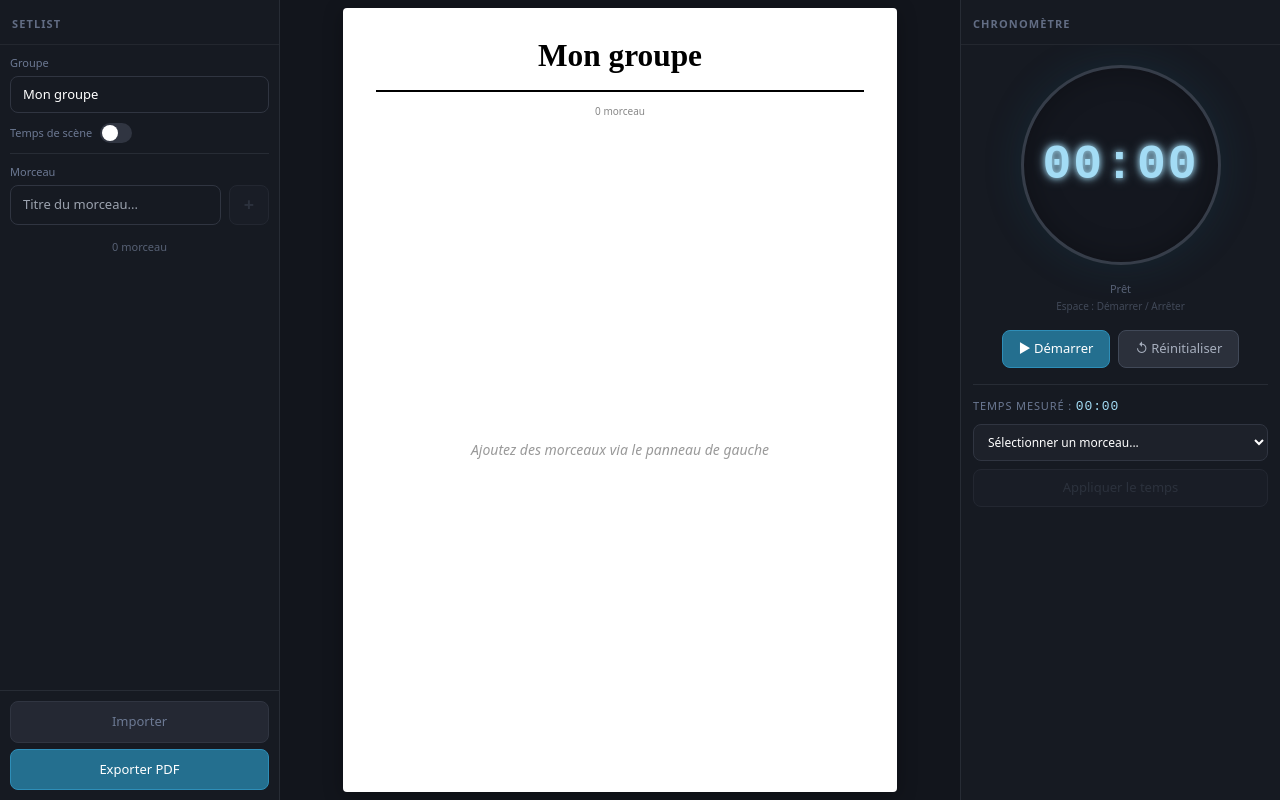
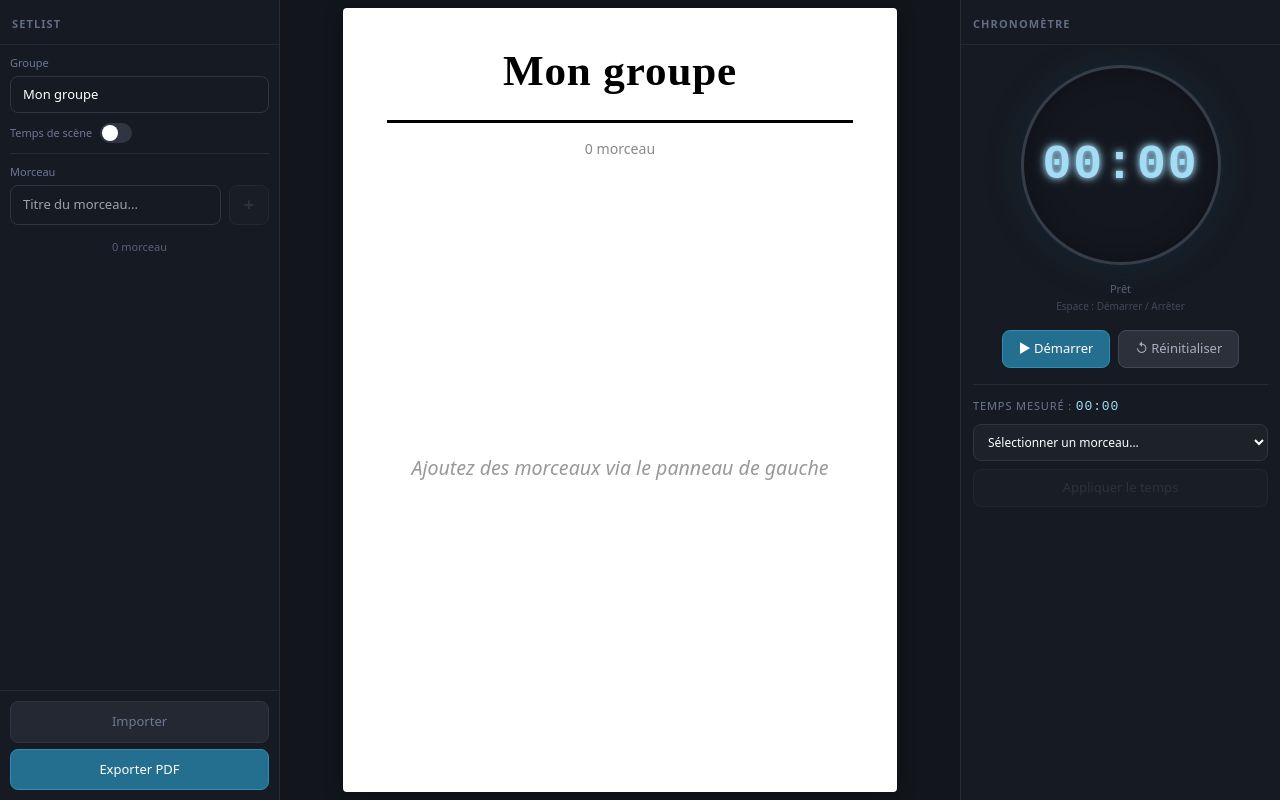
Before and after one commit to DjoAHP/setlab-saas, a React (Vite) app: page / in a window 1280 px wide. Built offline with nearby package versions, Linux system fonts and the light colour scheme; the HTML template or start-up script is replaced by a standard one.

Commit message:
fix: increase A4 font sizes for on-stage readability - title 22px min, band name 32px, duration 16px, total time 16px

```diff
--- a/src/components/SetlistPreview.tsx
+++ b/src/components/SetlistPreview.tsx
@@ -83,7 +83,7 @@ export function SetlistPreview() {
           display: "flex", justifyContent: "center", alignItems: "center",
           width: "100%", minHeight: "100%", padding: "8px 16px",
         }}
-      >
+        >
         {/* FEUILLE A4 */}
         <div
           className="setlist-a4-container"
@@ -91,31 +91,31 @@ export function SetlistPreview() {
             width: `${dimensions.width}px`, height: `${dimensions.height}px`,
             background: "white", borderRadius: "4px",
             boxShadow: "0 4px 20px rgba(0,0,0,0.3)",
-            padding: `${Math.max(20, dimensions.height * 0.03)}px ${Math.max(30, dimensions.width * 0.06)}px`,
+            padding: `${Math.max(30, dimensions.height * 0.04)}px ${Math.max(40, dimensions.width * 0.08)}px`,
             display: "flex", flexDirection: "column", overflow: "hidden", flexShrink: 0,
           }}
         >
           {/* Band Name */}
           <h1
             style={{
-              textAlign: "center", fontSize: `${Math.max(24, dimensions.height * 0.04)}px`,
-              fontWeight: "bold", color: "black", marginBottom: `${Math.max(10, dimensions.height * 0.015)}px`,
-              fontFamily: "serif", flexShrink: 0,
+              textAlign: "center", fontSize: `${Math.max(32, dimensions.height * 0.055)}px`,
+              fontWeight: "bold", color: "black", marginBottom: `${Math.max(12, dimensions.height * 0.02)}px`,
+              fontFamily: "serif", flexShrink: 0, letterSpacing: "0.02em",
             }}
           >
             {setlist?.bandName || "Nom du groupe"}
           </h1>
 
           {/* Séparation */}
-          <div style={{ margin: `0 0 ${Math.max(10, dimensions.height * 0.015)}px 0`, flexShrink: 0 }}>
-            <div style={{ height: "2px", background: "black" }} />
+          <div style={{ margin: `0 0 ${Math.max(12, dimensions.height * 0.02)}px 0`, flexShrink: 0 }}>
+            <div style={{ height: "3px", background: "black" }} />
           </div>
 
           {/* Nombre de morceaux */}
           <div
             style={{
-              textAlign: "center", fontSize: `${Math.max(10, dimensions.height * 0.012)}px`,
-              color: "#888", marginBottom: `${Math.max(10, dimensions.height * 0.015)}px`,
+              textAlign: "center", fontSize: `${Math.max(14, dimensions.height * 0.018)}px`,
+              color: "#888", marginBottom: `${Math.max(12, dimensions.height * 0.02)}px`,
               flexShrink: 0,
             }}
           >
@@ -131,8 +131,8 @@ export function SetlistPreview() {
                   style={{
                     flex: 1, display: "flex", alignItems: "center",
                     borderBottom: song.position < songCount ? "2px solid #ccc" : "none",
-                    minHeight: 0, paddingLeft: `${Math.max(8, dimensions.width * 0.015)}px`,
-                    paddingRight: `${Math.max(8, dimensions.width * 0.015)}px`,
+                    minHeight: 0, paddingLeft: `${Math.max(6, dimensions.width * 0.01)}px`,
+                    paddingRight: `${Math.max(6, dimensions.width * 0.01)}px`,
                   }}
                 >
                   {/* Tonalité (gauche) */}
@@ -140,9 +140,9 @@ export function SetlistPreview() {
                     <span
                       style={{
                         flexShrink: 0,
-                        fontSize: `${Math.max(12, dimensions.height * 0.018)}px`,
+                        fontSize: `${Math.max(16, dimensions.height * 0.028)}px`,
                         color: "#666", fontFamily: "monospace", fontStyle: "italic",
-                        marginRight: `${Math.max(6, dimensions.width * 0.01)}px`,
+                        marginRight: `${Math.max(8, dimensions.width * 0.015)}px`,
                       }}
                     >
                       ({song.tonalite})
@@ -152,14 +152,14 @@ export function SetlistPreview() {
                   <span
                     style={{
                       flex: 1, textAlign: "center",
-                      fontSize: `${Math.max(14, dimensions.height * 0.025)}px`,
+                      fontSize: `${Math.max(22, dimensions.height * 0.038)}px`,
                       color: "black", fontWeight: "600",
-                      fontFamily: "sans-serif", lineHeight: "1.2",
+                      fontFamily: "sans-serif", lineHeight: "1.3",
                       overflow: "visible", whiteSpace: "normal",
                       wordBreak: "break-word",
                     }}
                   >
-                    <span style={{ color: "#888", fontWeight: "400", marginRight: "4px", fontSize: `${Math.max(11, dimensions.height * 0.02)}px` }}>
+                    <span style={{ color: "#888", fontWeight: "400", marginRight: "6px", fontSize: `${Math.max(16, dimensions.height * 0.028)}px` }}>
                       {song.position.toString().padStart(2, '0')}.
                     </span>
                     {song.title}
@@ -168,9 +168,9 @@ export function SetlistPreview() {
                   {song.time !== undefined && (
                     <span
                       style={{
-                        flexShrink: 0, marginLeft: `${Math.max(6, dimensions.width * 0.01)}px`,
-                        fontSize: `${Math.max(11, dimensions.height * 0.018)}px`,
-                        color: "#888", fontFamily: "monospace",
+                        flexShrink: 0, marginLeft: `${Math.max(8, dimensions.width * 0.015)}px`,
+                        fontSize: `${Math.max(16, dimensions.height * 0.028)}px`,
+                        color: "#888", fontFamily: "monospace", fontWeight: "500",
                       }}
                     >
                       {formatTime(song.time)}
@@ -182,7 +182,7 @@ export function SetlistPreview() {
               <div
                 style={{
                   flex: 1, display: "flex", alignItems: "center", justifyContent: "center",
-                  color: "#999", fontSize: `${Math.max(14, dimensions.height * 0.015)}px`,
+                  color: "#999", fontSize: `${Math.max(18, dimensions.height * 0.025)}px`,
                   fontStyle: "italic",
                 }}
               >
@@ -195,14 +195,14 @@ export function SetlistPreview() {
           {songCount > 0 && (
             <div
               style={{
-                textAlign: "center", fontSize: `${Math.max(12, dimensions.height * 0.014)}px`,
-                color: getTempsCouleur(), padding: `${Math.max(8, dimensions.height * 0.01)}px 0`,
-                borderTop: "1px solid #eee", flexShrink: 0,
+                textAlign: "center", fontSize: `${Math.max(16, dimensions.height * 0.022)}px`,
+                color: getTempsCouleur(), padding: `${Math.max(12, dimensions.height * 0.015)}px 0`,
+                borderTop: "2px solid #ccc", flexShrink: 0, fontWeight: "500",
               }}
             >
               Temps total : {formatTime(tempsTotal)}
               {setlist?.stageTimeLimit != null && (
-                <span style={{ color: "#888", fontSize: `${Math.max(10, dimensions.height * 0.011)}px`, marginLeft: "8px" }}>
+                <span style={{ color: "#888", fontSize: `${Math.max(14, dimensions.height * 0.018)}px`, marginLeft: "8px" }}>
                   / {formatTime(setlist.stageTimeLimit)}
                 </span>
               )}
```
